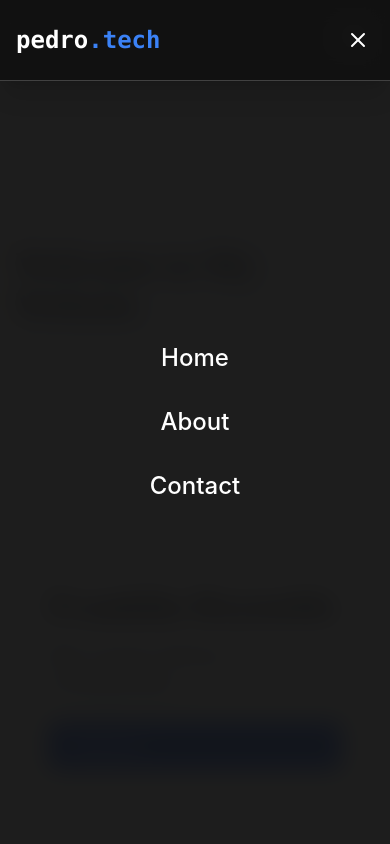
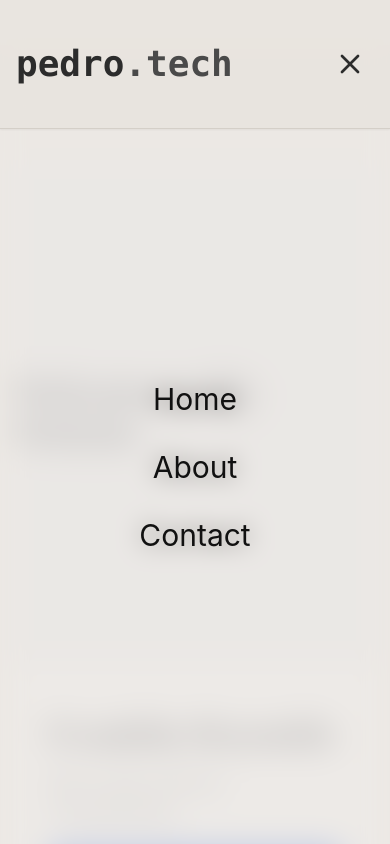
Before and after one commit to Mmonica00/my_website, a React (Vite) app in the folder my-website/: page / in a window 390 px wide. Both pictures are taken after a click on the button "Toggle menu". Shown: the top 844 px of the page. Built offline with nearby package versions, Linux system fonts and the light colour scheme.

Commit message:
Mobile Menu

```diff
--- a/my-website/src/App.jsx
+++ b/my-website/src/App.jsx
@@ -1,20 +1,23 @@
-import React from "react";
+import React, { useState } from "react";
 import { BrowserRouter as Router, Routes, Route } from "react-router-dom";
 import Navbar from "./components/Navbar";
 import Footer from "./components/Footer";
+import MobileMenu from "./components/MobileMenu";
 import Home from "./pages/Home";
 import About from "./pages/About";
 import Contact from "./pages/Contact";
 
-export default function App() {
+function App() {
+  const [menuOpen, setMenuOpen] = useState(false);
   return (
     <Router>
       <div className="flex flex-col min-h-screen">
         {/* Shared Navbar */}
-        <Navbar />
+        <Navbar menuOpen={menuOpen} setMenuOpen={setMenuOpen} />
+        <MobileMenu menuOpen={menuOpen} setMenuOpen={setMenuOpen} />
 
         {/* Routed content area, which expands to push the footer down */}
-        <main className="flex-grow px-4 sm:px-8 py-8">
+        <main className="flex-grow px-4 sm:px-8 py-8 pt-40">
           <Routes>
             <Route path="/" element={<Home />} />
             <Route path="/about" element={<About />} />
@@ -28,3 +31,4 @@ export default function App() {
     </Router>
   );
 }
+export default App;
--- a/my-website/src/components/MobileMenu.jsx
+++ b/my-website/src/components/MobileMenu.jsx
@@ -4,38 +4,31 @@ import { X } from "lucide-react";
 const MobileMenu = ({ menuOpen, setMenuOpen }) => {
   return (
     <div
-      className={`fixed top-0 left-0 w-full h-screen bg-black/95 backdrop-blur-md z-30 flex flex-col items-center justify-center
+      className={`fixed top-[45px] right-[0px] w-[100%] h-screen bg-[#e8e4df]/50 backdrop-blur-md z-30 flex flex-col items-center justify-center
                      transition-all duration-300 ease-in-out
                      ${menuOpen ? "opacity-100 pointer-events-auto" : "opacity-0 pointer-events-none"}
                    `}
     >
-      <button
-        onClick={() => setMenuOpen(false)}
-        className="absolute top-6 right-6 text-white hover:text-blue-400 transition-colors"
-        aria-label="Close Menu"
-      >
-        <X size={24} />
-      </button>
 
       <nav className="flex flex-col items-center space-y-8">
         <a
           href="/"
           onClick={() => setMenuOpen(false)}
-          className="text-2xl font-medium text-white hover:text-blue-400 transition-colors"
+          className="text-3xl font-large text-beige-400 hover:text-beige-800 transition-colors"
         >
           Home
         </a>
         <a
           href="/about"
           onClick={() => setMenuOpen(false)}
-          className="text-2xl font-medium text-white hover:text-blue-400 transition-colors"
+          className="text-3xl font-large text-beige-400 hover:text-beige-800 transition-colors"
         >
           About
         </a>
         <a
           href="/contact"
           onClick={() => setMenuOpen(false)}
-          className="text-2xl font-medium text-white hover:text-blue-400 transition-colors"
+          className="text-3xl font-large text-beige-400 hover:text-beige-800 transition-colors"
         >
           Contact
         </a>
--- a/my-website/src/components/Navbar.jsx
+++ b/my-website/src/components/Navbar.jsx
@@ -1,52 +1,49 @@
 import { useState,useEffect } from "react";
-import { Link, useNavigate } from "react-router-dom";
 import { Menu, X } from "lucide-react";
 import logo from "../assets/logo.svg";
 import MobileMenu from "./MobileMenu";
 
-const Navbar = () => {
-  const [menuOpen, setMenuOpen] = useState(false);
-
+const Navbar = ({ menuOpen, setMenuOpen }) => {
   useEffect(() => {
     document.body.style.overflow = menuOpen ? "hidden" : "";
   }, [menuOpen]);
 
   return (
     <>
-      <nav className="fixed top-0 w-full z-40 bg-black/90 backdrop-blur-md border-b border-white/20 shadow-xl">
+      <nav className="fixed top-0 w-full z-40 bg-[#e8e4df]/95 backdrop-blur-md border-b border-[#d4cfc8] shadow-sm">
         <div className="max-w-5xl mx-auto px-4">
-          <div className="flex justify-between items-center h-20">
-            <a href="/" className="font-mono text-2xl font-bold text-white hover:text-blue-400 transition-colors">
+          <div className="flex justify-between items-center h-32">
+            <a href="/" className="font-mono text-4xl font-bold text-[#2c2c2c] hover:text-[#4a4a4a] transition-colors">
               {" "}
-              pedro<span className="text-blue-500">.tech</span>{" "}
+              pedro<span className="text-[#4a4a4a]">.tech</span>{" "}
             </a>
 
             {/* Mobile menu button - only visible on small screens */}
             <button
-              className="md:hidden w-8 h-8 relative cursor-pointer z-40 text-white hover:text-blue-400 transition-colors flex items-center justify-center"
+              className="lg:hidden w-12 h-12 relative cursor-pointer z-40 text-[#2c2c2c] hover:text-[#4a4a4a] transition-colors flex items-center justify-center"
               onClick={() => setMenuOpen((prev) => !prev)}
               aria-label="Toggle menu"
             >
-              {menuOpen ? <X size={24} /> : <Menu size={24} />}
+              {menuOpen ? <X size={32} /> : <Menu size={32} />}
             </button>
 
             {/* Desktop navigation - hidden on mobile */}
-            <div className="hidden md:flex items-center space-x-8">
+            <div className="hidden lg:flex items-center space-x-8">
               <a
                 href="/"
-                className="text-gray-200 hover:text-blue-400 transition-colors font-medium text-lg py-2"
+                className="text-[#2c2c2c] hover:text-[#4a4a4a] transition-colors font-medium text-2xl py-4"
               >
                 Home
               </a>
               <a
                 href="/about"
-                className="text-gray-200 hover:text-blue-400 transition-colors font-medium text-lg py-2"
+                className="text-[#2c2c2c] hover:text-[#4a4a4a] transition-colors font-medium text-2xl py-4"
               >
                 About
               </a>
               <a
                 href="/contact"
-                className="text-gray-200 hover:text-blue-400 transition-colors font-medium text-lg py-2"
+                className="text-[#2c2c2c] hover:text-[#4a4a4a] transition-colors font-medium text-2xl py-4"
               >
                 Contact
               </a>
@@ -54,7 +51,8 @@ const Navbar = () => {
           </div>
         </div>
       </nav>
-      <MobileMenu menuOpen={menuOpen} setMenuOpen={setMenuOpen} />
+
+        <MobileMenu menuOpen={menuOpen} setMenuOpen={setMenuOpen} />
     </>
   );
 }
```
